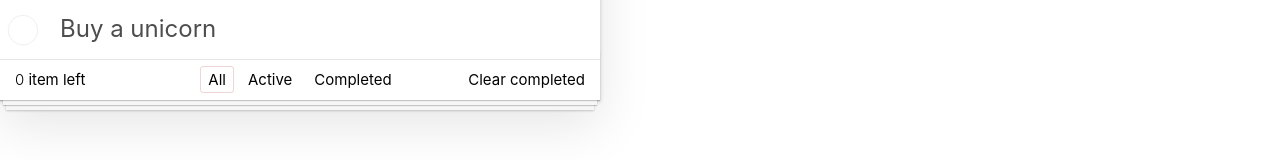
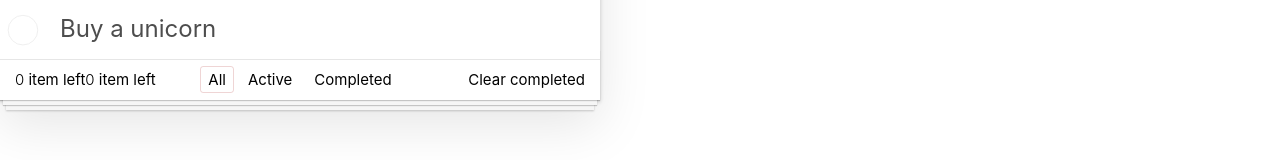
Before and after one commit to michal-kusnierz/React_exercises, a React (Create React App) app: page /todo-app in a window 1280 px wide. Shown: the part 340-500 px from the top of the page. Built offline with nearby package versions, Linux system fonts and the light colour scheme.

Commit message:
move Counter out of Todo structure

```diff
--- a/src/components/TodoApp.js
+++ b/src/components/TodoApp.js
@@ -1,5 +1,13 @@
 import React from "react";
 import styles from "./TodoApp.module.css";
+
+const Counter = () => {
+  return (
+    <span className={styles.todoCount}>
+      <strong>0</strong> item left
+    </span>
+  );
+};
 
 const TodoApp = () => {
   return (
@@ -42,6 +50,7 @@ const TodoApp = () => {
           <span className={styles.todoCount}>
             <strong>0</strong> item left
           </span>
+          <Counter />
           <ul className={styles.filters}>
             <li>
             <a className={styles.selected} href="#/">
```
